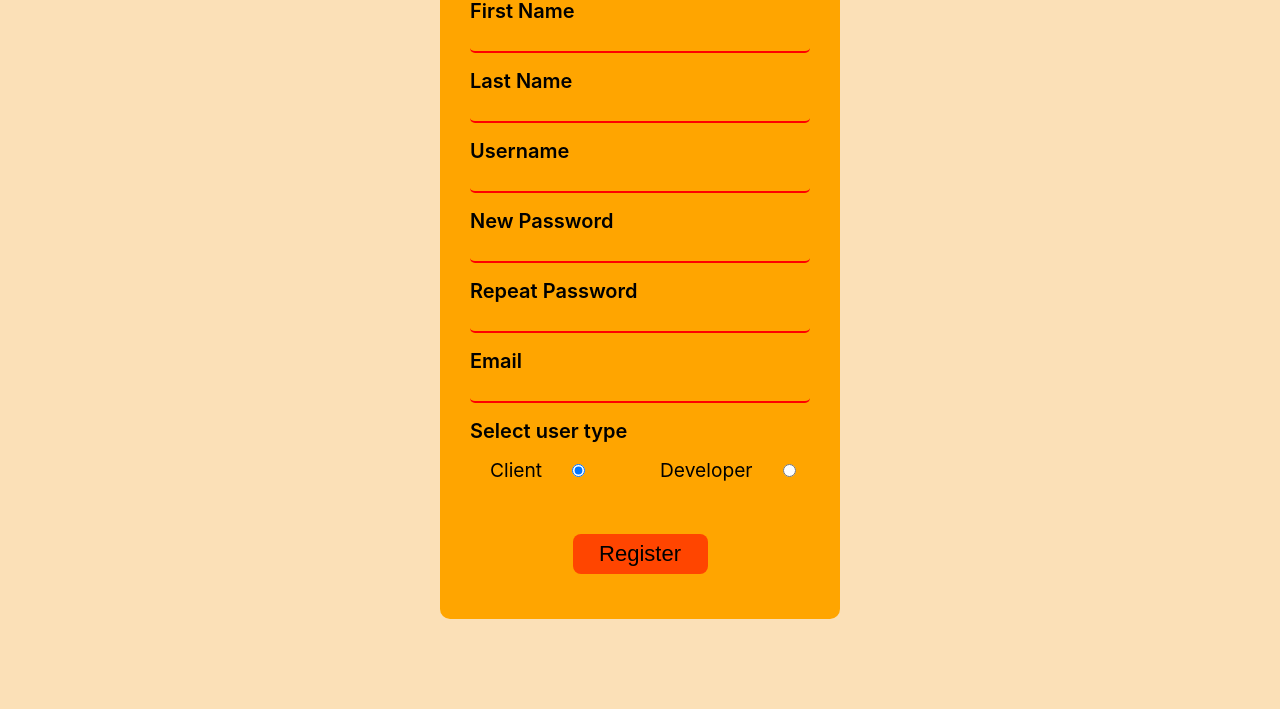
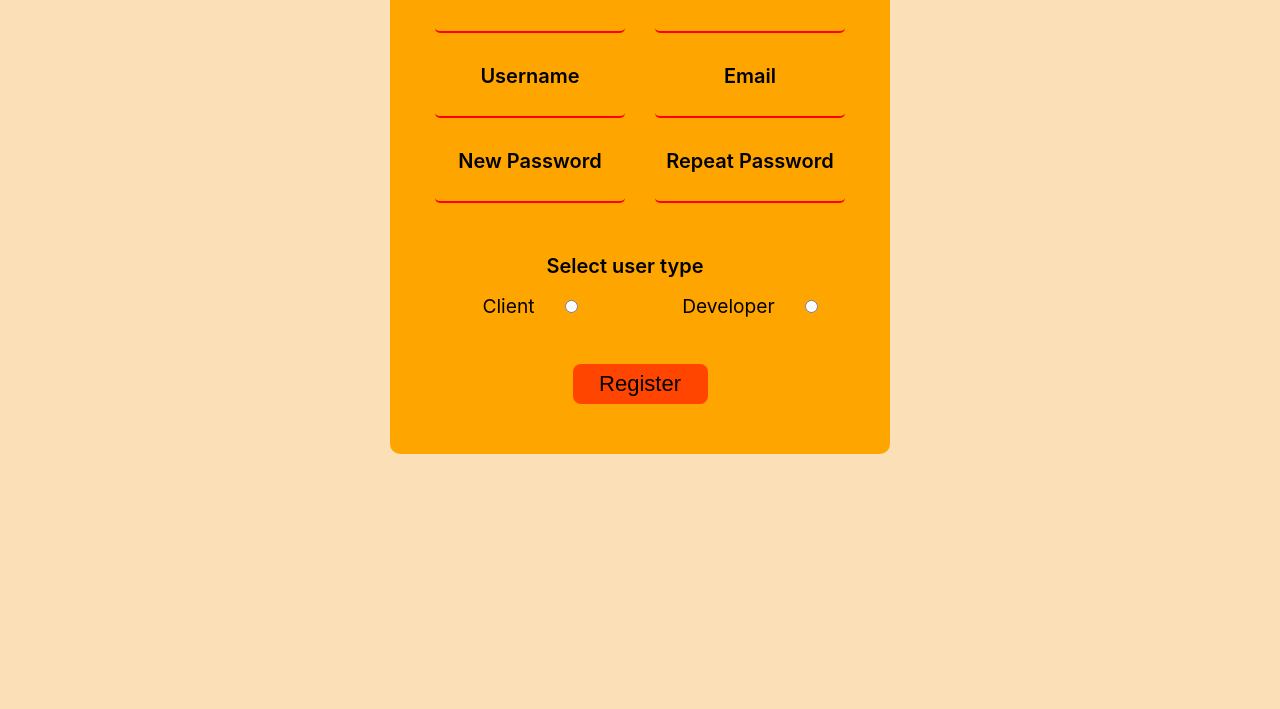
Before and after one commit to wilberpulido/AppStore, a React app in the folder app-store/: page /signup in a window 1280 px wide. Shown: the part 220-929 px from the top of the page. After the commit the page ends 800 px from the top, so only its background shows below. Built offline with nearby package versions, Linux system fonts and the light colour scheme; no server answers.

Commit message:
Registro realizado efectivamente a la base de datos

```diff
--- a/app-store/package.json
+++ b/app-store/package.json
@@ -17,6 +17,9 @@
     "test": "react-scripts test",
     "eject": "react-scripts eject"
   },
+
+  "proxy": "http://localhost:5000",
+
   "eslintConfig": {
     "extends": "react-app"
   },
--- /dev/null
+++ b/app-store/src/component/ButtonSubmit/ButtonSubmit.js
@@ -0,0 +1,21 @@
+import React from 'react';
+
+function ButtonSubmit(props){
+  const styleButton = {
+    margin: "0px",
+    width: "135px",
+    height: "40px",
+    borderRadius: "8px",
+    backgroundColor: "orangered",
+    border: 'none',
+    fontSize: '22px',
+    }
+
+  return(
+    <button style = {styleButton} type="submit" onClick={props.onClick}>
+    {props.children}
+    </button>
+  )
+}
+
+export default ButtonSubmit;
--- a/app-store/src/component/Form/Form.js
+++ b/app-store/src/component/Form/Form.js
@@ -5,13 +5,13 @@ function Form(props){
   const styleForm = {
     backgroundColor: "orange",
     borderRadius: "10px",
-    width: "400px",
+    width: "500px",
     height: "auto",
     padding: "20px 30px",
   }
 
   return(
-    <form style={styleForm} id={props.id}>
+    <form style={styleForm} id={props.id} onSubmit={props.onSubmit}>
       {props.children}
     </form>
   )
--- a/app-store/src/component/InputTag/InputTag.js
+++ b/app-store/src/component/InputTag/InputTag.js
@@ -5,7 +5,8 @@ function InputTag(props){
 
     return (
         <input className="inputTag" id={props.id}
-        name={props.name} type={props.type}/>
+        name={props.name} type={props.type} required
+        onChange={props.onChange} onBlur={props.onBlur}/>
     )
 }
 
--- a/app-store/src/component/InputTag/InputTag.scss
+++ b/app-store/src/component/InputTag/InputTag.scss
@@ -5,6 +5,8 @@
   border-bottom-left-radius: 5px;
   border-bottom-right-radius: 5px;
   height: 25px;
+  width: 190px;
+  font-size: 20px;
 }
 
 .inputTag:focus{
@@ -12,5 +14,5 @@
   border-bottom: 2px solid red;
   border-bottom-left-radius: 5px;
   border-bottom-right-radius: 5px;
-
+  font-size: 20px;
 }
--- a/app-store/src/component/LabelTag/LabelTag.js
+++ b/app-store/src/component/LabelTag/LabelTag.js
@@ -5,8 +5,6 @@ function LabelTag(props){
     fontSize: '20px',
     fontWeight: '600',
     color: 'black',
-    marginRight: '20px',
-    transition: 'all 0.5s ease-in-out',
   }
 
   return(
--- a/app-store/src/component/NavigationBar/NavigationBar.js
+++ b/app-store/src/component/NavigationBar/NavigationBar.js
@@ -34,7 +34,7 @@ function NavigationBar(){
       </Link>
     </li>
     <li>
-        <input id = 'search' placeholder='Search'/>
+        <input id = 'search' type="search" placeholder='Search'/>
     </li>
     <li>
         <Button path="/Login">
--- a/app-store/src/component/NavigationBar/NavigationBar.scss
+++ b/app-store/src/component/NavigationBar/NavigationBar.scss
@@ -20,6 +20,8 @@
 }
 #search:focus{
   border-bottom:4px solid crimson;
+  background-color: orange;
+  color: black;
   outline: none;
 }
 
--- a/app-store/src/component/Register/Register.js
+++ b/app-store/src/component/Register/Register.js
@@ -1,14 +1,16 @@
-import React from 'react';
+import React, {useState,useEffect} from 'react';
 import './Register.scss';
 import NavigationBar from '../NavigationBar/NavigationBar'
 import Form from '../Form/Form';
 import LabelTag from '../LabelTag/LabelTag';
 import InputTag from '../InputTag/InputTag';
+import ButtonSubmit from "../ButtonSubmit/ButtonSubmit";
 
-function SignUp(){
+function SignUp(props){
+
   const styleSection = {
-    marginTop: "70px",
-    marginBottom: "90px",
+    marginTop: "50px",
+    marginBottom: "50px",
     width:'1000px',
     display: "flex",
     justifyContent: 'center',
@@ -22,24 +24,170 @@ function SignUp(){
   }
   const styleInternalForm = {
     display: "grid",
-    gridTemplateColumns: "1fr",
-    gridTemplateRows:"70px 70px 70px 70px  70px 70px 90px 90px",
+    gridTemplateColumns: "1fr 1fr",
+    gridTemplateRows:"85px 85px 85px 20px",
   }
-  const boxButton ={
+  const boxButton = {
     display: "flex",
-    width: "340px",
     justifyContent: "center",
     alignItems: "center",
+    gridColumnStart: 1,
+    gridColumnEnd: 3,
   }
-  const styleButton = {
-    width: "135px",
-    height: "40px",
-    borderRadius: "8px",
-    backgroundColor: "orangered",
-    border: 'none',
-    fontSize: '22px'
+  const styleError = {
+    position: "relative",
+    color: "red",
+    fontSize: "18px",
+    top: "-25px",
+    right: '-25px',
+    gridColumnStart: 1,
+    gridColumnEnd: 3,
+  }
+
+  const [user,setUser] = useState({
+    first_name: '',
+    last_name: '',
+    user_name: '',
+    email: '',
+    password: '',
+    developer: '',
+  });
+  const [userTest,setUserTest] = useState({
+    user_name: '',
+    email: '',
+  })
+  const [password,setPassword] = useState("");
+  const [repeatPassword,setRepeatPassword] = useState("");
+  const [error,setError] = useState("");
+
+
+  async function handlerSubmit(e){
+
+    e.preventDefault();
+
+    fetch('/register/user',{
+      method:'POST',
+      body: JSON.stringify({user}),
+      headers: {'Content-Type': 'application/json'}
+    })
+    .then(res=> console.log(res))
+    // .then(response=> console.log(response));
+  }
+
+  function ComparePassword(password,repeatPassword){
+    if(password === repeatPassword){
+      return true;
+    }
+    return false;
+  }
+
+  function requiredCharacters(password){
+    let lenght = password.length;
+
+    if(lenght < 6 && lenght !== 0){
+      return false;
+    }
+    return true;
+  }
+  function numbersAndLetters(password){
+    let regexp = /\W/;
+
+    if (regexp.test(password)) {
+      return false;
+    }
+    return true;
+  }
+  //Manejo los cambios de nombre y apellido
+  function handlerInputChange(e){
+    setUser({
+      ...user,
+      [e.target.name]: e.target.value
+    });
+  }
+  //Manejo cambios de username y email
+  function handlerOnChangeValidateNotRepeat(e){
+    const key = e.target.name;
+    const value = e.target.value;
+
+    return setUserTest({...userTest,[key]: value});
 
   }
+  //comprobar username en la base de datos.
+  useEffect(()=>{
+    const input = document.getElementById('user_name');
+
+    fetch("/register/user_name",{
+      method:'POST',
+      body: JSON.stringify({userTest}.userTest),
+      headers: {'Content-Type': 'application/json'}
+    })
+    .then(res=> res.json())
+    .then(response => {
+      if(response){
+          input.style.borderTop = "2px solid red";
+        return  setUser({...user, user_name:""});
+
+      } else{
+        if(input.value === ''){
+            input.style.borderTop = "none";
+          return  setUser({...user, user_name:""});
+
+        }
+          input.style.borderTop = "2px solid green";
+        return  setUser({...user, user_name: input.value});
+
+      }
+    });
+  },[userTest]);
+  //Revisa en la base de datos si existe o no.
+  function handlerOnBlur(){
+    const input = document.getElementById('email');
+
+    fetch("/register/email",{
+      method:'POST',
+      body: JSON.stringify({userTest}.userTest),
+      headers: {'Content-Type': 'application/json'}
+    })
+    .then(res=> res.json())
+    .then(response => {
+      if(response){
+          input.style.borderTop = "2px solid red";
+        return setUser({...user, email: "" });
+
+      }
+      if(input.value === ''){
+          input.style.borderTop = "none";
+        return setUser({...user, email: "" });
+
+      }
+        input.style.borderTop = "2px solid green";
+      return setUser({...user, email: input.value});
+    })
+  }
+  //Asignas contra#a al usuario si cumple las reglas
+  useEffect(()=>{
+
+    if (!requiredCharacters(password)){
+      return setError('Password too short');
+
+    }else if (!numbersAndLetters(password)) {
+      return setError('The password only allows numbers and letters');
+
+    }else if(!ComparePassword(password,repeatPassword)){
+        setUser({...user,password:""});
+      return setError('Passwords submitted do not match');
+
+    }else if (!repeatPassword){
+        setError("");
+      return setUser({...user,password:""});
+    }
+    setError("");
+    return setUser({...user, password: password});
+
+
+  },[password,repeatPassword]);
+
+
 
   return (
       <React.Fragment>
@@ -48,68 +196,75 @@ function SignUp(){
       </nav>
 
       <main>
+        <section style={styleSection}>
 
-          <section style={styleSection}>
+          <Form id="registrationForm" onSubmit={handlerSubmit}>
 
-          <Form id="registrationForm">
             <h2 style={styleH2}>Sign Up</h2>
 
           <div style={styleInternalForm}>
 
             <div className="elementForm">
               <LabelTag htmlFor="firstName">First Name</LabelTag>
-              <InputTag id = "firstName" name="first_name" type="text"/>
+              <InputTag id = "firstName" name="first_name" type="text"
+                onChange = {handlerInputChange}/>
             </div>
 
             <div className="elementForm">
               <LabelTag htmlFor="lastName">Last Name</LabelTag>
-              <InputTag id = "lastName" name="last_name" type="text"/>
+              <InputTag id = "lastName" name="last_name" type="text"
+                onChange={handlerInputChange}/>
             </div>
 
             <div className="elementForm">
               <LabelTag htmlFor="userName">Username</LabelTag>
-              <InputTag id = "userName" name="user_name" type="text"/>
+              <InputTag id = "user_name" name="user_name" type="text" onChange={handlerOnChangeValidateNotRepeat} />
+            </div>
+
+            <div className="elementForm">
+              <LabelTag htmlFor="email">Email</LabelTag>
+              <InputTag id = "email" name="email" type="email"
+                onChange={handlerOnChangeValidateNotRepeat} onBlur={handlerOnBlur}/>
             </div>
 
             <div className="elementForm">
               <LabelTag htmlFor="password">New Password</LabelTag>
-              <InputTag id = "password" name="password" type="password"/>
+              <InputTag id = "password" name="password" type="password" onChange={e=>setPassword(e.target.value)}/>
             </div>
 
             <div className="elementForm">
               <LabelTag htmlFor="repeatPassword">Repeat Password</LabelTag>
-              <InputTag id = "repeatPassword" name="repeat_password" type="text"/>
+              <InputTag id = "repeatPassword" name="repeat_password" type="password" onChange={e=> setRepeatPassword(e.target.value)}/>
             </div>
+            {/* //msg error */}
+              <span style = {styleError}>{error}</span>
+          </div>
+          <div className="elementSelecType" onChange={e=> e.target.value === 'true'?setUser({...user, developer: true}):setUser({...user, developer: false})}>
 
-            <div className="elementForm">
-              <LabelTag htmlFor="email">Email</LabelTag>
-              <InputTag id = "email" name="email" type="email"/>
+            <div className="selectTypeTitle" >
+              <LabelTag>Select user type</LabelTag>
             </div>
 
             <div>
-              <LabelTag>Select user type</LabelTag>
-              <div className="elementSelecType">
-
-                <div>
-                  <label htmlFor='client'>Client</label>
-                  <input id = "client" name="typeUser" type="radio" defaultChecked/>
-                </div>
-                <div>
-                  <label htmlFor='developer'>Developer</label>
-                  <input id = "developer" name="typeUser" type="radio"/>
-                </div>
-              </div>
+              <label htmlFor='client'>Client</label>
+              <input id = "client" name="typeUser" type="radio" value = {false}/>
             </div>
 
-              <div style={boxButton}>
-                  <button style = {styleButton}>
-                    Register
-                  </button>
-              </div>
+            <div>
+              <label htmlFor='developer'>Developer</label>
+              <input id = "developer" name="typeUser" type="radio" value = {true}/>
+            </div>
 
+            <div style={boxButton}>
+              <ButtonSubmit>
+              <p>Register</p>
+              </ButtonSubmit>
+            </div>
           </div>
+
           </Form>
-          </section>
+
+        </section>
       </main>
       </React.Fragment>
   )
--- a/app-store/src/component/Register/Register.scss
+++ b/app-store/src/component/Register/Register.scss
@@ -1,20 +1,34 @@
 .elementForm{
   display:flex;
   flex-direction: column;
+  align-items: center;
 }
 .elementForm label{
   margin-bottom: 5px;
+  width:auto;
 }
+
 .elementSelecType{
   display: grid;
-  grid-template-columns: 1fr 1fr;
-  grid-template-rows: 20px;
-  margin-top: 15px;
-
+  grid-template-columns: 220px 220px;
+  grid-template-rows: 40px 60px 60px;
+  text-align: center;
+  margin-bottom: 20px;
+}
+.selectTypeTitle{
+  text-align: center;
+  grid-column-start: 1;
+  grid-column-end: 3;
 }
 .elementSelecType label{
   font-size: 1.2em;
   font-weight: 400;
   margin-right: 30px;
-  margin-left: 20px;
 }
+
+input:-webkit-autofill,
+input:-webkit-autofill:hover,
+input:-webkit-autofill:focus{
+  -webkit-text-fill-color: black;
+  box-shadow: 0 0 0px 1000px orange inset;
+}
--- a/package.json
+++ b/package.json
@@ -5,9 +5,9 @@
   "scripts": {
     "iclient": "cd app-store && npm install",
     "iserver": "cd server && npm install",
+    "server": "cd server && npm run server",
+    "client": "cd app-store && npm run start",
     "start": "concurrently \"npm run server\" \"npm run client\"",
-    "server": "cd server && npm run start",
-    "client": "cd app-store && npm run start",
     "test:client": "cd app-store && npm run test",
     "test:server": "cd server && npm run test"
   },
--- a/server/index.js
+++ b/server/index.js
@@ -5,10 +5,6 @@
 const app = express();
 
 //body parser middleware
-
-//Nota importante! el segmento de codigo app.post, sera reescrito y dividido en servicioUser, controlado y router.
-//Solo los servicios tendran acceso a la base de datos, estos seran usados dentre de los controladores y estos ultimos
-//seran definidos dentro de los routers segun corresponda.
 
 app.use(express.json());
 app.use(express.urlencoded({extended: false}));
```
Also changed, not shown: server/src/controller/registerUser.js (+21 -3 lines), server/src/services/UserService.js (+42 -4 lines), server/src/test/UserService.test.js (+38 -6 lines), 1 other file. Lines whose indentation alone changed are shown as unchanged.
